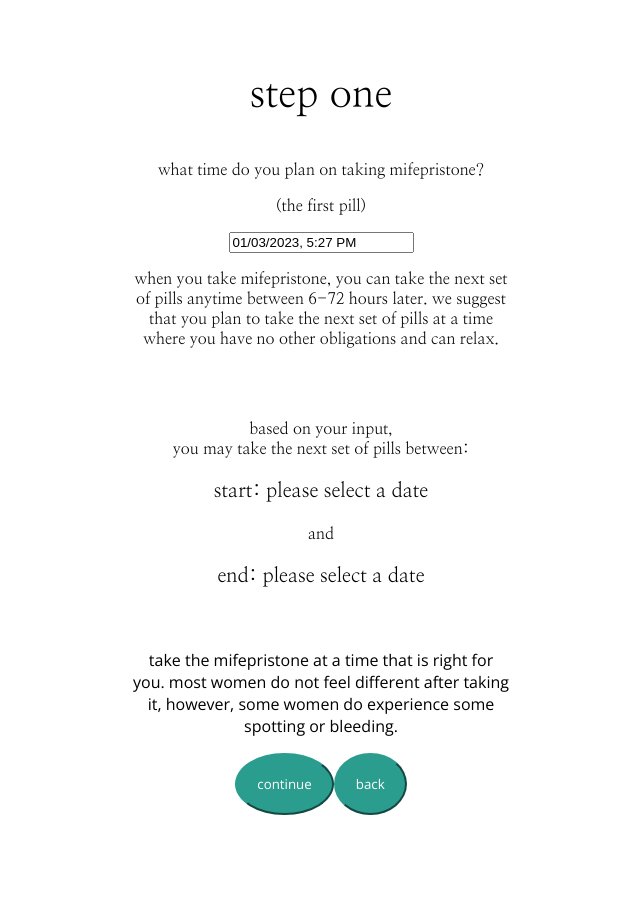
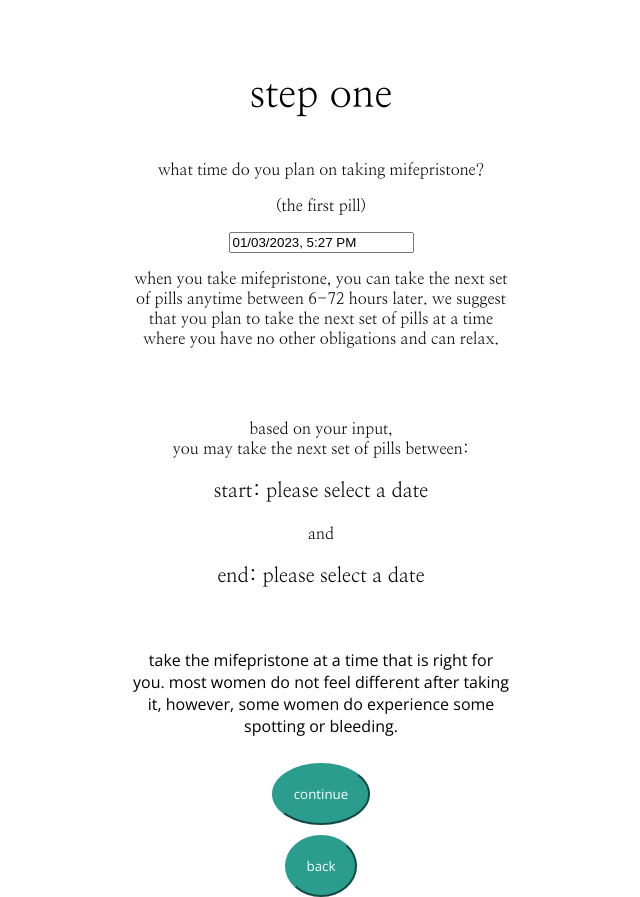
Before and after one commit to lilyshowlader/mifemiso, a React (Create React App) app: page /mife in a window 1280 px wide. Shown: the whole page, without its empty margins (319-959 px from the left). Before the commit the page ends 815 px from the top, so only its background shows below. Built offline with nearby package versions, Linux system fonts and the light colour scheme.

Commit message:
fix margin-top for buttons

```diff
--- a/src/App.css
+++ b/src/App.css
@@ -15,6 +15,11 @@ button {
   color: white;
   border-color: #2a9d8f;
   font-family: 'Open Sans', sans-serif;
+  margin-top: 10px;
+}
+
+.buttoncontainer {
+  display: flex
 }
 
 .landingbutton {
--- a/src/Components/Instructions/Instructions.jsx
+++ b/src/Components/Instructions/Instructions.jsx
@@ -79,17 +79,24 @@ function Instructions () {
     <p className='step-title'>optional:</p>
     <p className='step-description'> at the first sign of cramping, take the second tablet of percocet from your prescription to threat pain</p>
     <p></p>
+
+    <div className='button container'></div>
+    <div className='button-one'>
     <Link to="/okaynotokay">
       <button type="button">
       continue
       </button>
     </Link>
+    </div>
+    <div className='button-two'>
     <Link to="/mife">
       <button type="button">
       back
       </button>
     </Link>
     </div>
+    </div>
+
   </>
   )
 }
--- a/src/Components/Mife/Mife.jsx
+++ b/src/Components/Mife/Mife.jsx
@@ -78,12 +78,19 @@ function Mife() {
         }) : "please select a date"}
       </p>
       <p className='mife-instruction'>take the mifepristone at a time that is right for you. most women do not feel different after taking it, however, some women do experience some spotting or bleeding.</p>
+
+      <div className='button container'>
+      <div className='button-one'>
       <Link to="/instructions">
         <button type="button">continue</button>
       </Link>
+      </div>
+      <div className='button-two'>
       <Link to="/pilldescription">
         <button type="button">back</button>
         </Link>
+      </div>
+      </div>
       </div>
     </>
   );
```
